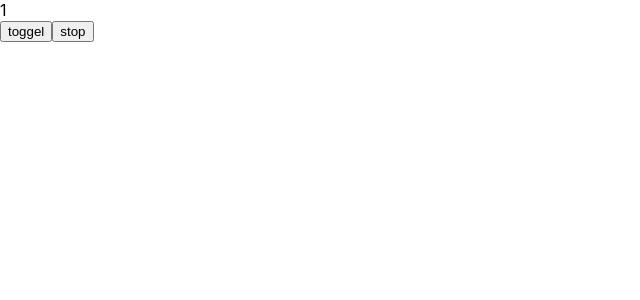
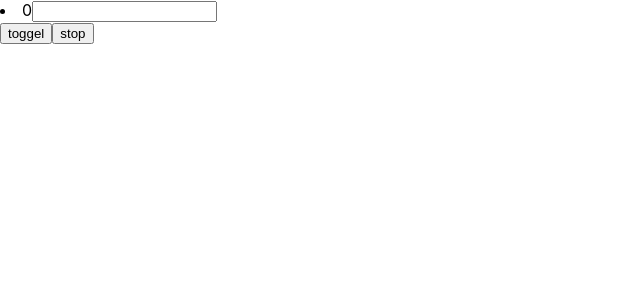
Before and after one commit to eurus1201/practice, a React (Create React App) app: page / in a window 1280 px wide. Shown: the top 300 px of the page, without its empty margins (0-640 px from the left). Built offline with nearby package versions, Linux system fonts and the light colour scheme.

Commit message:
changed base

```diff
--- a/src/App.js
+++ b/src/App.js
@@ -2,53 +2,41 @@ import React, { useEffect, useState } from 'react';
 import './App.css';
 
 function App() {
-  const [count, setCount] = useState([0]);
-  const [isTrue, setIsTrue] = useState(false);
-  const [isActive, setIsActive] = useState(false);
+  const [items, setItems] = useState([0]);
+  const [active, setActive] = useState(false);
 
-  const toggel = () => {
-    setIsActive(true);
-    setIsTrue(false);
+  const toggel=()=>{
+    setActive(!active)
   }
 
-  let i = 0
- useEffect(()=>{
-   setInterval(() => {
-     setCount(count=>count=i++)
-   }, 1000);
- })
-
   useEffect(()=>{
-    if (!isTrue) {
-      setInterval(() => {
-        count.push(i++)
+    let interval = null;
+    if(active){
+      interval = setInterval(() => {
+        setItems(items => [...items, items++])
       }, 1000);
-
-    }else if(!isActive){
-      setInterval(() => {
-        count.unshift(i--)
-      }, 1000);
+    }else if(!active) {
+      clearInterval(interval);
     }
-  },[isTrue,isActive])
+    return () => clearInterval(interval);
+  },[active,items])
 
   const stop = () => {
-    setIsActive(!isActive);
-    setIsActive(!isTrue);
+    setActive(active);
+    setItems([0]);
   }
-console.log(count)
-  return <>
 
+  return (
     <div>
-      {count}
+    <div>
+    {items.map((items,i)=><li key={i}>{items}<input></input></li>)}
     </div>
-
-    <button className={`button button-primary button-primary-${isActive ? 'active' : 'inactive'}`}
-      onClick={toggel} >
-      {isActive ? 'revers' : 'toggel'}
-    </button>
-    <button
-      onClick={stop}>stop</button>
-  </>
+      <button onClick={toggel} >
+        toggel
+      </button>
+      <button onClick={stop}>stop</button>
+    </div>
+  )
 }
 
 export default App;
```
